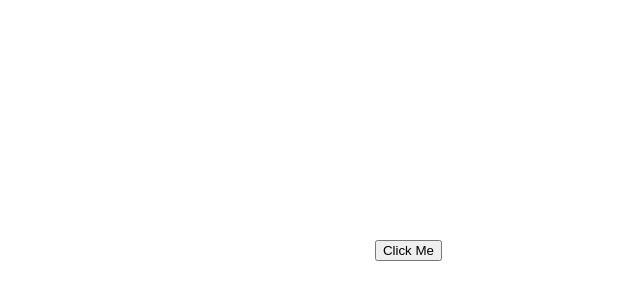
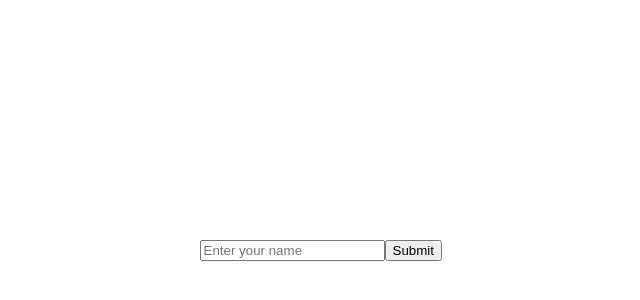
Before and after one commit to farzeen-ali/Vue-JS-Crash-Course-2025, a Vue app: page / in a window 1280 px wide. Shown: the part 150-450 px from the top of the page, without its empty margins (198-838 px from the left). Built offline with nearby package versions, Linux system fonts and the light colour scheme.

Commit message:
Event Handling

```diff
--- a/src/App.vue
+++ b/src/App.vue
@@ -5,7 +5,8 @@
      <!-- <VModel /> -->
       <!-- <ConditionalRendering /> -->
       <!-- <VFor /> -->
-      <Methods />
+      <!-- <Methods /> -->
+      <EventHandling />
   </div>
 </template>
 
@@ -15,5 +16,6 @@
 // import VModel from './components/VModel.vue';
 // import ConditionalRendering from './components/ConditionalRendering.vue';
 // import VFor from './components/VFor.vue';
-import Methods from './components/Methods.vue';
+// import Methods from './components/Methods.vue';
+import EventHandling from './components/EventHandling.vue';
 </script>
--- /dev/null
+++ b/src/components/EventHandling.vue
@@ -0,0 +1,22 @@
+<template>
+  <div>
+    <input v-model="name" placeholder="Enter your name" />
+    <button @click="handleSubmit">Submit</button>
+    <p v-if="greeting">{{ greeting }}</p>
+  </div>
+</template>
+
+<script setup>
+import { ref } from 'vue'
+
+const name = ref('')
+const greeting = ref('')
+
+function handleSubmit() {
+  if (name.value.trim()) {
+    greeting.value = `Hello, ${name.value}! 👋`
+  } else {
+    greeting.value = 'Please enter your name first.'
+  }
+}
+</script>
```
